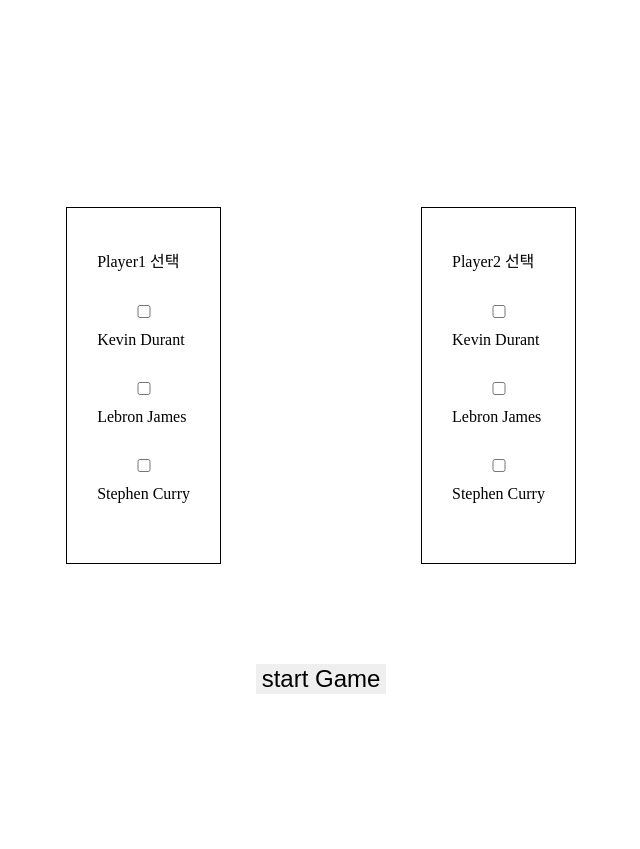
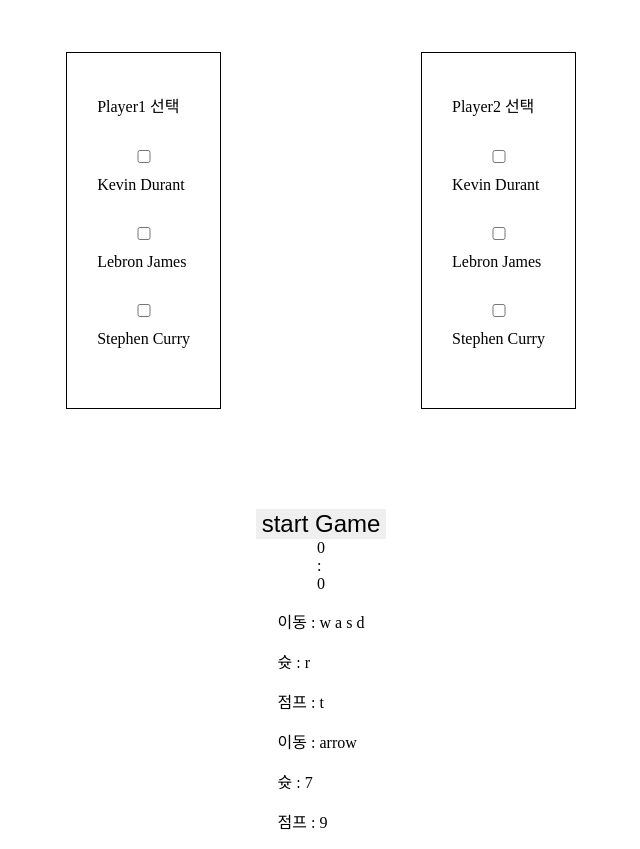
Before and after one commit to carrysocks/Javascript-Basketball_game, a plain HTML site: page index.html in a window 1280 px wide. Shown: the whole page, without its empty margins (319-959 px from the left). Before the commit the page ends 800 px from the top, so only its background shows below. Drawn offline with Linux system fonts and the light colour scheme.

Commit message:
Update index.html

```diff
--- a/index.html
+++ b/index.html
@@ -21,7 +21,23 @@
 		</div>
 		</div>
 		<button id="startBtn"> start Game</button>
+		<div id="scoreBoard" class="flex_hide">
+			<div class="player1Score">0</div> : <div class="player2Score">0</div>
+		</div>
 		<canvas id="basketball" class="hide" width="1300px" height="700px"></canvas>
+
+		<div id="controlPanel" class="flex_hide">
+			<div id="player1Control">
+				<p>이동 : w a s d </p>
+				<p>슛 : r </p>
+				<p>점프 : t </p>
+			</div>
+			<div id="player2Control">
+				<p>이동 : arrow </p>
+				<p>슛 : 7 </p>
+				<p>점프 : 9 </p>
+			</div>
+		</div>
 		<script type="module" src="start.js"></script>
 		<script type="module" src="player.js"></script>
 		<script type="module" src="ball.js"></script>
```
